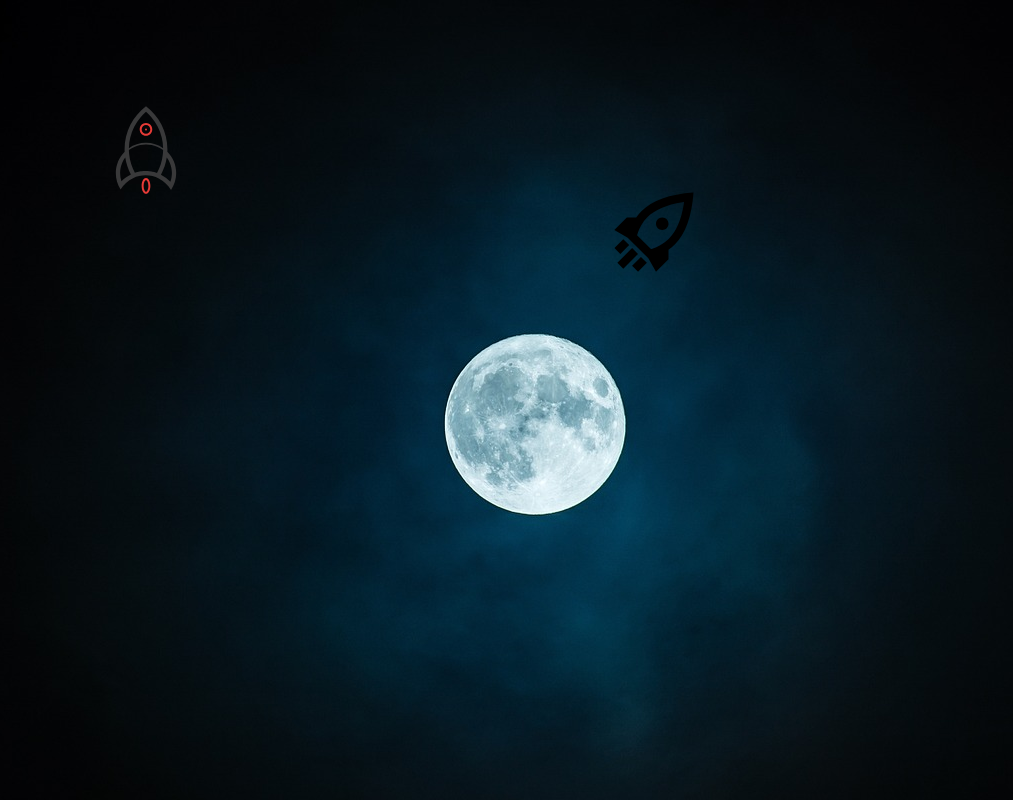
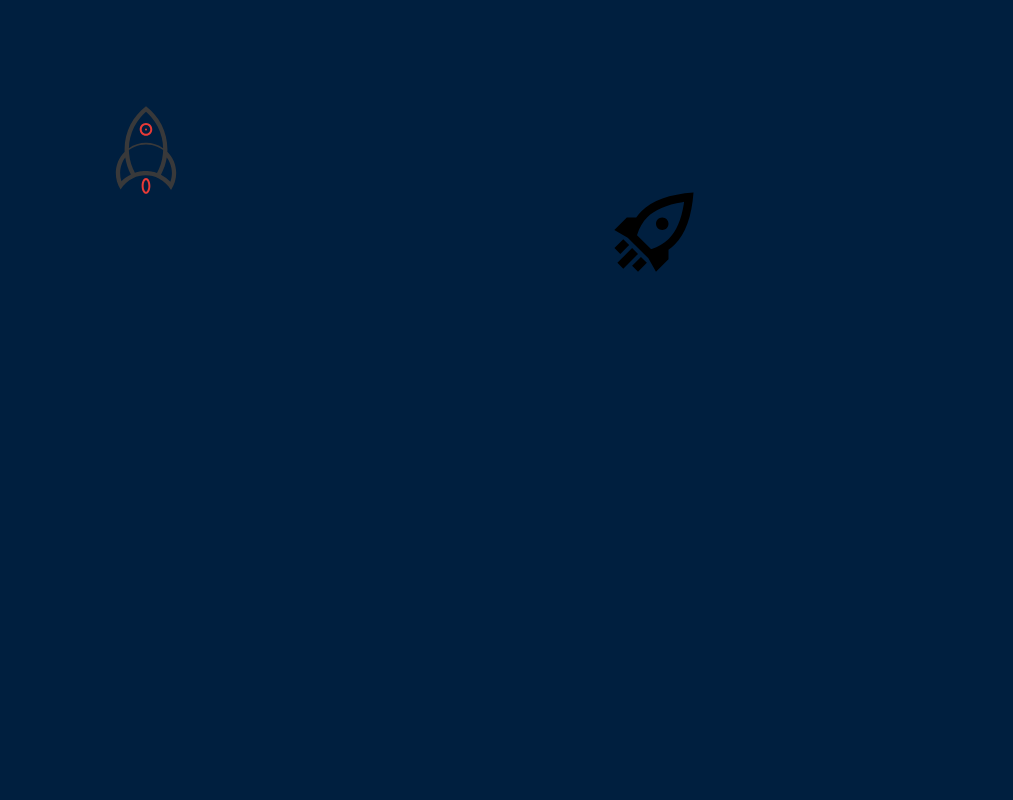
Before and after one commit to JamesGlik/front2024-7, a plain HTML site: page index.html in a window 1280 px wide. Shown: the whole page, without its empty margins (244-1257 px from the left). Drawn offline with Linux system fonts and the light colour scheme.

Commit message:
Changes
Made changes to images file and body design, deleted photos and changed background color of body

```diff
--- a/assets/css/style.css
+++ b/assets/css/style.css
@@ -1,5 +1,5 @@
 body {
-    background-image: url('../images/moon.jpg');
+    background-color: #001F3F;
 }
 
 .container {
```
Also changed, not shown: assets/images/galaxy.jpg (deleted), assets/images/moon.jpg (deleted).
